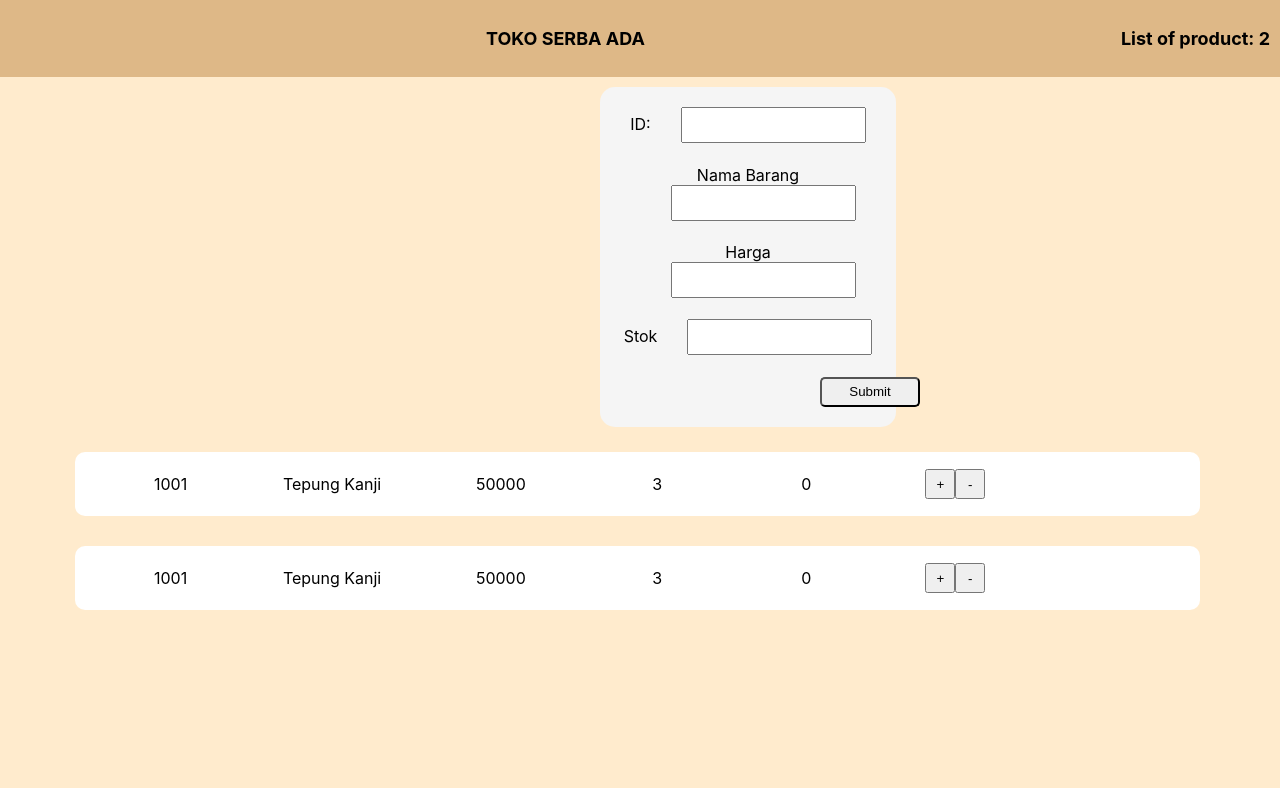
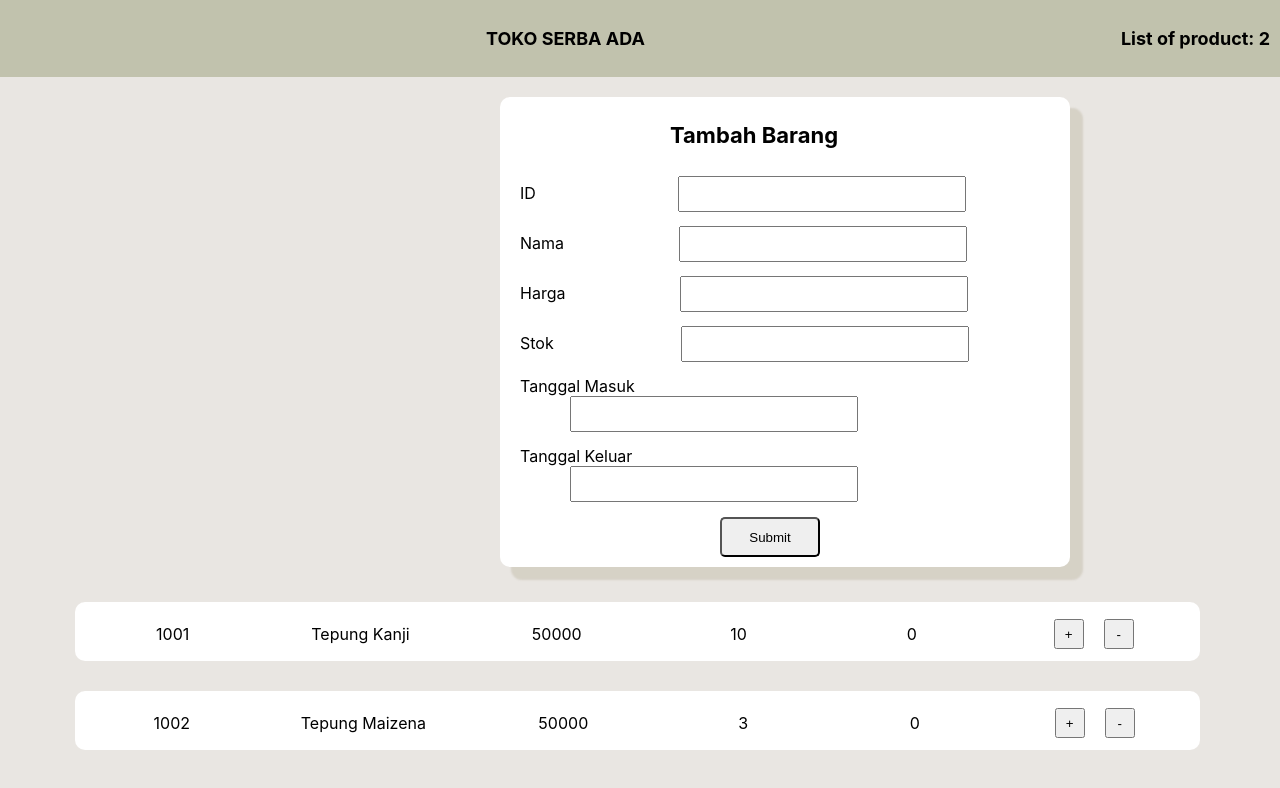
Before and after one commit to CandiceAriel/toko, a React (Create React App) app: page / in a window 1280 px wide. Shown: the top 788 px of the page. Built offline with nearby package versions, Linux system fonts and the light colour scheme.

Commit message:
update stock based on counter, add barang with unique ID

```diff
--- a/src/AddBarang.js
+++ b/src/AddBarang.js
@@ -7,6 +7,8 @@ const AddBarang = () => {
     const [nama,setNama] = useState('');
     const [harga,setHarga] = useState('');
     const [stok,setStok] = useState('');
+    const [tglMasuk,setMasuk] = useState('');
+    const [tglKeluar,setKeluar] = useState('');
     const [barang,setBarang] = useContext(BarangContext)
 
     const updateID = e => {
@@ -24,21 +26,44 @@ const AddBarang = () => {
     const updateStok = e => {
         setStok(e.target.value);
     }
+    const updateMasuk = e => {
+        setMasuk(e.target.value);
+    }
+    const updateKeluar = e => {
+        setKeluar(e.target.value);
+    }
 
     const addBarang = e => {
         e.preventDefault();
+        const ids = barang.map(({id}) => id),
+        id = Math.max(...ids) + 1
+
         setBarang(prevBarang => [...prevBarang,{id: id,nama: nama,harga: harga, stok: stok}])
-
     }
 
+
     return (
-        <div className="wrapper">
+        <div>
         <form className="form" onSubmit={addBarang}>
-            <label>ID:<input type="text" name="id" value={id} onChange={updateID}/></label><br></br>
-            <label>Nama Barang<input type="text" name="nama" value={nama} onChange={updateNama}/></label><br></br>
-            <label>Harga<input type="number" name="harga" value={harga} onChange={updateHarga}/></label><br></br>
-            <label>Stok<input typw="number" name="stok" value={stok} onChange={updateStok}/></label><br></br>
-            <input type="submit" value="Submit" className="btn" />
+            <h1>Tambah Barang</h1>
+            <div>
+                <label>ID<input type="text"  className="inputID" value={id} onChange={updateID}/></label>
+            </div>
+            <div>
+                <label>Nama<input type="text"  className="inputNama" value={nama} onChange={updateNama}/></label>
+            </div>
+            <div>
+                <label>Harga<input type="number"  className="inputHarga" value={harga} onChange={updateHarga}/></label>
+            </div>
+            <div>
+                <label>Stok<input typw="number"  className="inputStok" value={stok} onChange={updateStok}/></label><br></br>
+            </div>
+            <div className="inputMasuk">
+                <label>Tanggal Masuk<input type="text" value={tglMasuk} onChange={updateMasuk}/></label><br></br>
+            </div>
+            <div className="inputKeluar"><label>Tanggal Keluar<input type="text" name="stok" value={tglKeluar} onChange={updateKeluar}/></label><br></br>
+                <input type="submit" value="Submit" className="btn" />
+            </div>
         </form>
         </div>
     );
--- a/src/App.css
+++ b/src/App.css
@@ -2,7 +2,7 @@
   text-align: center;
   justify-content: center;
   margin: 0px;
-  background-color: blanchedalmond;
+  background-color:#E9E6E2;
   height: 100vh;
 }
 
--- a/src/Barang.js
+++ b/src/Barang.js
@@ -8,23 +8,18 @@ const Barang = ({id,nama, harga,stok}) => {
     const [total,setTotal]= useState(0);
 
     const kurangiStok =() => {
-        setCount(count+1)
-        setStok(Math.round(stokBaru -1))
-
-        if(count > stokBaru){
+       if(stokBaru == 0 ){
             setCount(count+ 0)
             alert ("Stok Kurang")
+        } else {
+            setCount(count+1)
+            setStok(stokBaru - 1)
         }
     }
 
     const tambahStok =() => {
         setCount(count-1)
         setStok(stokBaru +1)
-    }
-
-    const hitungTotal = () => {
-        total = count * hargaBaru
-        setTotal(total)
     }
 
     return (
@@ -38,7 +33,6 @@ const Barang = ({id,nama, harga,stok}) => {
                         <td>{stokBaru}</td>
                         <td>{count}</td>
                         <td><button onClick={kurangiStok}>+</button><button onClick={tambahStok}>-</button></td>
-                        <td>{hitungTotal}</td>
                     </tbody>
                 </table>
             </div>
--- a/src/BarangContext.js
+++ b/src/BarangContext.js
@@ -8,14 +8,14 @@ export const  BarangProvider = props => {
           id: 1001,
           nama: 'Tepung Kanji',
           harga: 50000,
-          stok: 3,
+          stok: 10,
           count: 0,
           tglMasuk: '10/01/2021',
           tglKeluar: '15/01/2021',
         },
         {
-          id: 1001,
-          nama: 'Tepung Kanji',
+          id: 1002,
+          nama: 'Tepung Maizena',
           harga: 50000,
           stok: 3,
           count: 0,
--- a/src/ListBarang.js
+++ b/src/ListBarang.js
@@ -8,7 +8,8 @@ const ListBarang = () => {
     return (
         <div>
             {barang.map(barang => (
-                <Barang id={barang.id}
+                <Barang key ={barang.id}
+                        id={barang.id}
                         nama={barang.nama}
                         harga={barang.harga}
                         stok={barang.stok}
--- a/src/style/AddBarang.scss
+++ b/src/style/AddBarang.scss
@@ -1,33 +1,65 @@
 .AddBarang{
+  padding: 50px;
 }
-    .wrapper{
-        width: 20%;
+    //.wrapper{
+       /* width: 20%;
         height: 320px;
         margin: 10px 600px;
         border-radius: 15px;
         padding: 10px 20px 10px 20px;
-        background-color: whitesmoke;
+        background-color: whitesmoke; */
 
         form {
-            height:300px;
+            height:450px;
             font-size: 16px;
-            margin-top: 10px;
-            margin-bottom: 60px;
-            text-align: center;
+            margin: 20px 500px;
+            padding: 10px 70px 10px 20px;
+            text-align: left;
             display: flex;
             flex-direction: column;
-            justify-content: space-around;
-
+            justify-content: space-between;
+            border-radius: 10px;
+            width: 480px;
+            background-color: white;
+            box-shadow: 12px 12px 2px 1px rgba(139, 128, 91, 0.2);
           }
 
           input{
             height: 30px;
-            margin-left: 30px;
+            width: 280px;
+            margin-left: 50px;
+            margin-right: 30px;
+          }
+
+          h1{
+            padding: 0px 150px;
+            font-size: 22px;
           }
 
           .btn{
               width: 100px;
+              height: 40px;
               border-radius: 5px;
-              margin: 0px 200px 0px;
+              margin: 15px 200px 0px;
           }
-    }
+
+          .inputID{
+            width: 280px;
+            margin-left: 142px;
+          }
+
+          .inputNama{
+            width: 280px;
+            margin-left: 115px;
+          }
+
+          .inputHarga{
+            width: 280px;
+            margin-left: 115px;
+          }
+
+          .inputStok{
+            width: 280px;
+            margin-left: 127px;
+          }
+    //}
--- a/src/style/Barang.scss
+++ b/src/style/Barang.scss
@@ -9,7 +9,7 @@
     table{
         width: 90%;
         height: 100%;
-        padding: 10px 20px;
+        padding: 10px 10px 5px 10px;
         border: 1px;
         background-color: white;
         box-shadow: 3px solid whitesmoke;
@@ -29,6 +29,7 @@
 button{
     width: 30px;
     height:30px;
+    margin: 0px 10px;
 }
 
 
--- a/src/style/NavHeader.scss
+++ b/src/style/NavHeader.scss
@@ -8,7 +8,7 @@ header{
     padding: 10px;
     justify-content: space-between;
     margin-bottom: 10px;
-    background: burlywood;
+    background: #C1C2AD;
     display: flex;
 
     p{
```
